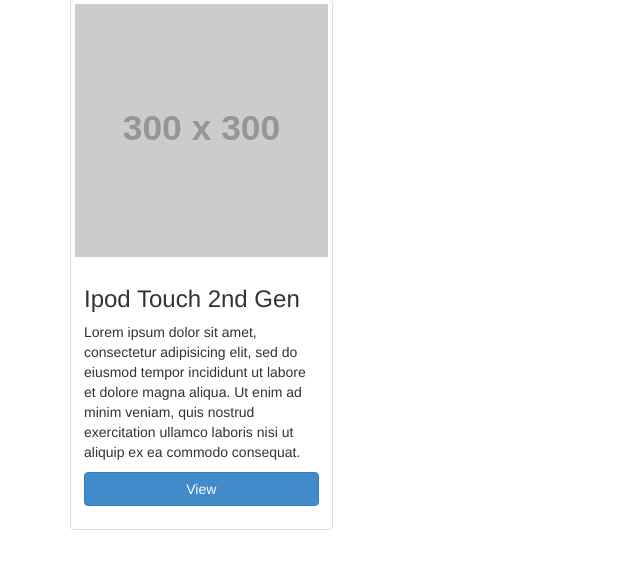
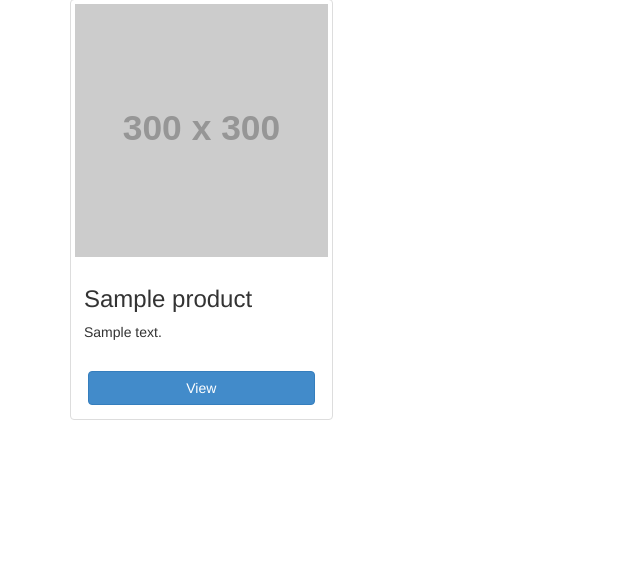
Before and after one commit to vlyubin/tradein, a Flask app: page / in a window 1280 px wide. Shown: the part 73-642 px from the top of the page, without its empty margins (0-640 px from the left). Run offline with Flask 2, Linux system fonts and the light colour scheme; tables that the repository leaves empty hold one stand-in row (values such as "Sample post"); grey boxes labelled with a size stand in for pictures from a placeholder-image service; some libraries are stand-ins or nearby versions.

Commit message:
finished homepage

```diff
--- a/app/static/css/common.css
+++ b/app/static/css/common.css
@@ -1,5 +1,7 @@
 #view-btn {
-	width: 100%;
+	display: block;
+	margin: 10px auto auto auto;
+	width: 90%;
 }
 
 #submitDiv {
@@ -14,5 +16,4 @@
 
 #searchbar {
 	margin-right: 2%;
-
 }
--- /dev/null
+++ b/app/static/js/homepage.js
@@ -0,0 +1,38 @@
+var currentTallest = 0,
+     currentRowStart = 0,
+     rowDivs = new Array(),
+     $el,
+     topPosition = 0;
+
+ $('.product').each(function() {
+
+   $el = $(this);
+   topPostion = $el.position().top;
+
+   if (currentRowStart != topPostion) {
+
+     // we just came to a new row.  Set all the heights on the completed row
+     for (currentDiv = 0 ; currentDiv < rowDivs.length ; currentDiv++) {
+       rowDivs[currentDiv].height(currentTallest);
+     }
+
+     // set the variables for the new row
+     rowDivs.length = 0; // empty the array
+     currentRowStart = topPostion;
+     currentTallest = $el.height();
+     rowDivs.push($el);
+
+   } else {
+
+     // another div on the current row.  Add it to the list and check if it's taller
+     rowDivs.push($el);
+     currentTallest = (currentTallest < $el.height()) ? ($el.height()) : (currentTallest);
+
+  }
+
+  // do the last row
+   for (currentDiv = 0 ; currentDiv < rowDivs.length ; currentDiv++) {
+     rowDivs[currentDiv].height(currentTallest);
+   }
+
+ });
--- a/app/templates/homepage.html
+++ b/app/templates/homepage.html
@@ -8,18 +8,22 @@
 
 	<div class="container">
 		<div class="row">
+			{% for product in products %}
 			<div class="col-sm-6 col-md-3">
 				<div class="thumbnail">
 					<img src="http://placehold.it/300x300" alt="...">
-					<div class="caption">
-						<h3>Ipod Touch 2nd Gen</h3>
-						<p>Lorem ipsum dolor sit amet, consectetur adipisicing elit, sed do eiusmod tempor incididunt ut labore et dolore magna aliqua. Ut enim ad minim veniam, quis nostrud exercitation ullamco laboris nisi ut aliquip ex ea commodo consequat. </p>
-						<p><a href="#" class="btn btn-primary" role="button" id="view-btn">View</a></p>
+					<div class="caption product">
+						<h3>{{product.title}}</h3>
+						<p>{{product.desc}}</p>
 					</div>
+					<p><a href="/product/{{product.id}}" class="btn btn-primary" role="button" id="view-btn">View</a></p>
 				</div>
 			</div>
+			{% endfor %}
 		</div>
 	</div>
+
+	<script src="/static/js/homepage.js"></script>
 </body>
 
 
```
